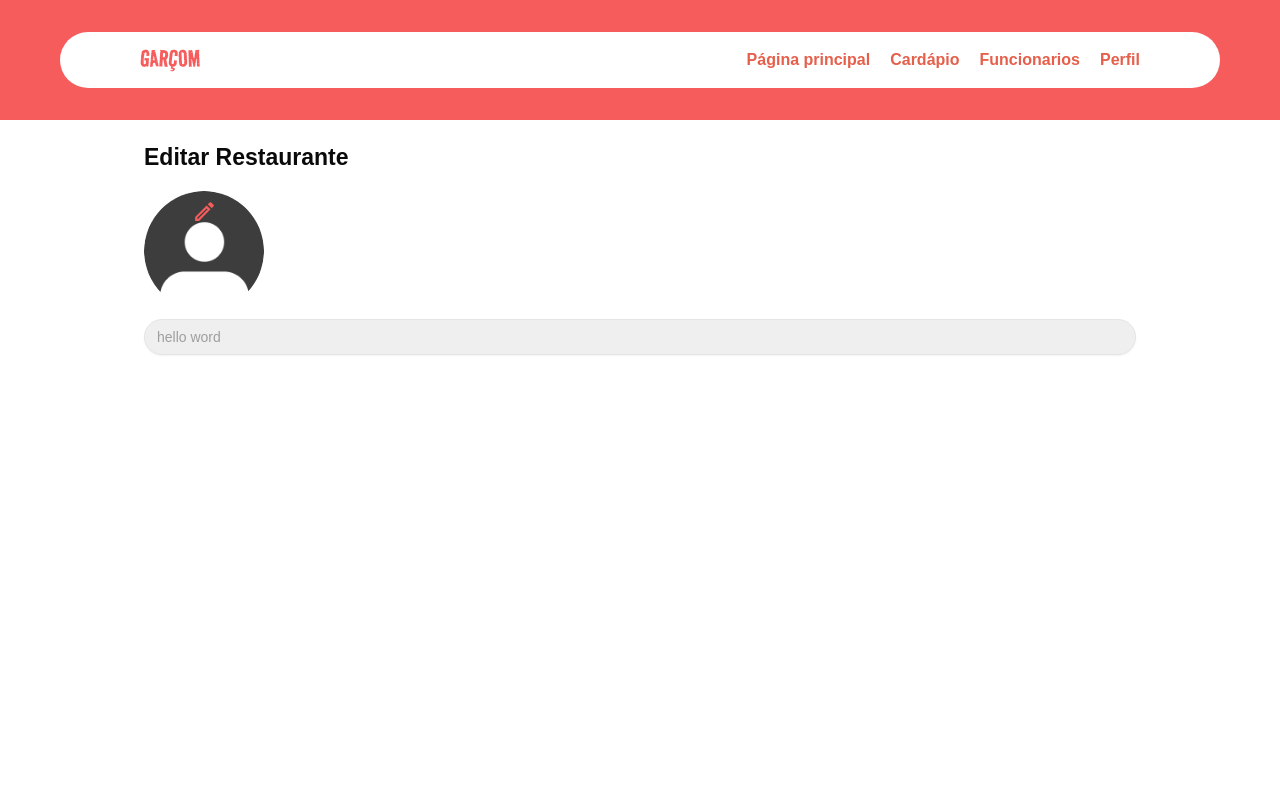
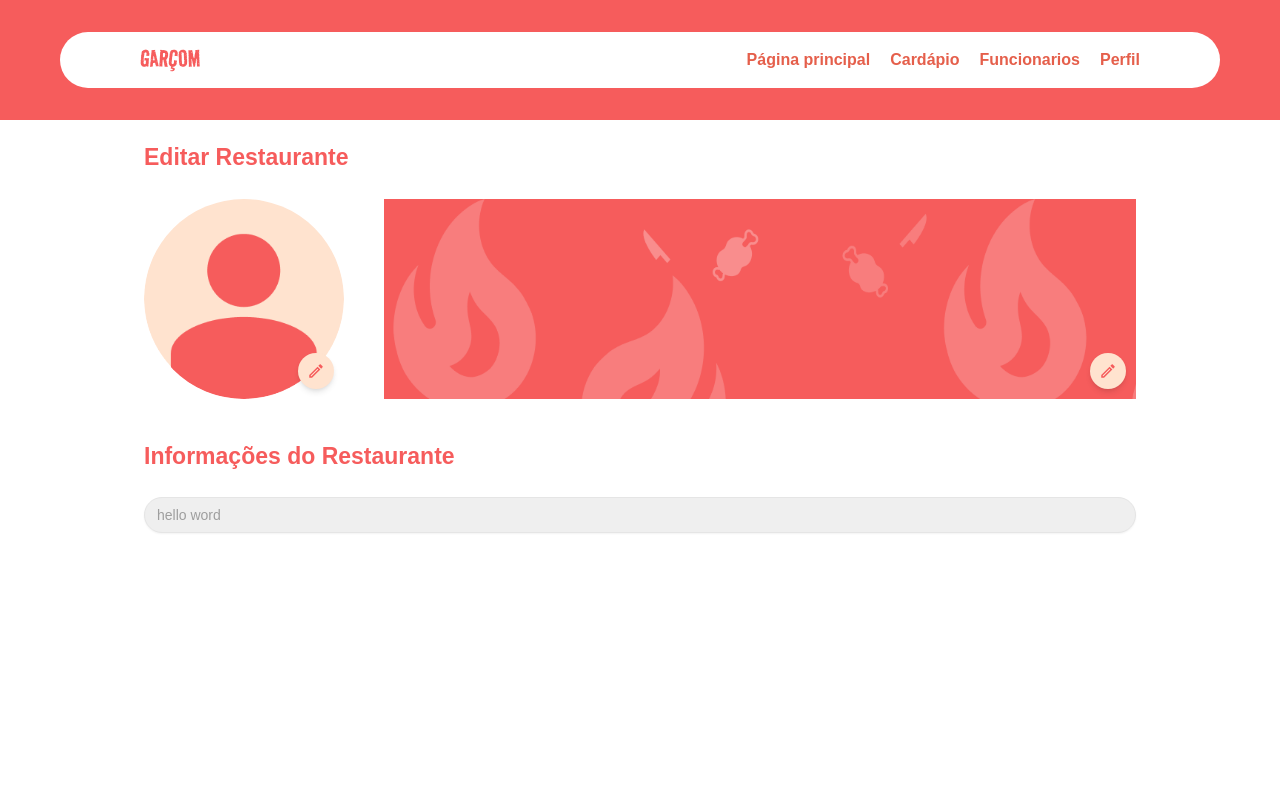
Before and after one commit to PI-InfoWeb-CNAT/garcom, a Next.js app in the folder source/garcom/: page /perfil/editar in a window 1280 px wide. Shown: the top 800 px of the page. Built offline with nearby package versions, Linux system fonts and the light colour scheme.

Commit message:
foto de perfil e banner

```diff
--- a/source/garcom/src/app/page.tsx
+++ b/source/garcom/src/app/page.tsx
@@ -23,6 +23,7 @@ export default function Page() {
           </Button>
         </div>
       </main>
+
       <Footer />
 
     </div>
--- a/source/garcom/src/app/perfil/editar/page.tsx
+++ b/source/garcom/src/app/perfil/editar/page.tsx
@@ -18,18 +18,23 @@ const schema = z.object({
 type FormData = z.infer<typeof schema>;
 
 export default function editarPerfil() {
-    const tituloClass =  "text-[23px] font-bold mb-6 text-[##E55F4B]";
+    const tituloClass =  "text-[23px] font-bold mb-6 text-[#F65C5C]";
 
     const inputClass = "font-poppins rounded-full bg-[#EFEFEF] text-[1em] font-medium text-[#9E9E9E] placeholder:text-[#9E9E9E] placeholder:font-poppins placeholder:font-medium placeholder:text-[1em]";
 
     const mainClass = "!pt-35 flex flex-col h-screen bg-white p-7 md:p-36 !pb-0"
 
 
-    const [foto, setFoto] = useState<string | null>(null)
+    const [fotoPerfil, setFotoPerfil] = useState<string | null>(null)
+    const [fotoBanner, setFotoBanner] = useState<string | null>(null)
 
-    function mudarFoto(e: React.ChangeEvent<HTMLInputElement>) {
+    function mudarFotoPerfil(e: React.ChangeEvent<HTMLInputElement>) {
     const file = e.target.files?.[0];
-    if (file) { setFoto(URL.createObjectURL(file));}
+    if (file) { setFotoPerfil(URL.createObjectURL(file));}
+  }
+  function mudarFotoBanner(e: React.ChangeEvent<HTMLInputElement>) {
+    const file = e.target.files?.[0];
+    if (file) { setFotoBanner(URL.createObjectURL(file));}
   }
 
     return (
@@ -37,15 +42,39 @@ export default function editarPerfil() {
       <Header />
       <main className={mainClass}>
         <h1 className={tituloClass}>Editar Restaurante</h1>
-        <div className="flex flex-col items-center justify-center h-30 w-30">
-            <img src={foto || "/default-profile.png"} alt="Foto do perfil" className="w-30 h-30 rounded-full mb-4" />
-            <input type="file" accept="image/*" onChange={mudarFoto} className="mb-4 hidden" id="foto-perfil" />
-            <label htmlFor="foto-perfil" className="cursor-pointer rounded-full absolute z-4 b-0 r-0 bg-[##FFE3CF] h-30 w-30 flex align-center justify-center">
-                <MdOutlineEdit className="text-[#F65C5C] !size-[25px] " />
 
-            </label>
+        <div className="flex align-center gap-10 h-auto mb-10">
+          <div className="flex flex-col items-center relative justify-center w-50 h-50">
+          <img src={fotoPerfil || "/default-profile.png"} alt="Foto do perfil"
+            className="w-50 h-50 rounded-full object-cover"/>
 
+          <input type="file" accept="image/*" onChange={mudarFotoPerfil} id="foto-perfil"
+            className="hidden"/>
+
+          <label htmlFor="foto-perfil"
+            className="absolute bottom-[10px] right-[10px] bg-[#FFE3CF] hover:brightness-95 transition-all cursor-pointer w-9 h-9 flex items-center justify-center rounded-full shadow-md">
+
+            <MdOutlineEdit className="text-[#F65C5C] text-lg" />
+          </label>
         </div>
+
+        <div className="flex flex-col items-center relative justify-center w-full flex-2 h-50">
+          <img src={fotoBanner || "/default-banner.png"} alt="banner"
+            className="w-full h-50  object-cover"/>
+
+          <input type="file" accept="image/*" onChange={mudarFotoBanner} id="banner"
+            className="hidden"/>
+
+          <label htmlFor="banner"
+            className="absolute bottom-[10px] right-[10px] bg-[#FFE3CF] hover:brightness-95 transition-all cursor-pointer w-9 h-9 flex items-center rounded-full justify-center shadow-md">
+
+            <MdOutlineEdit className="text-[#F65C5C] text-lg" />
+          </label>
+        </div>
+        </div>
+         <h2 className={tituloClass}>Informações do Restaurante</h2>
+
+
         <Input
           className={inputClass}
           placeholder="hello word"
```
Also changed, not shown: source/garcom/public/default-banner.png (added), source/garcom/public/default-profile.png.
